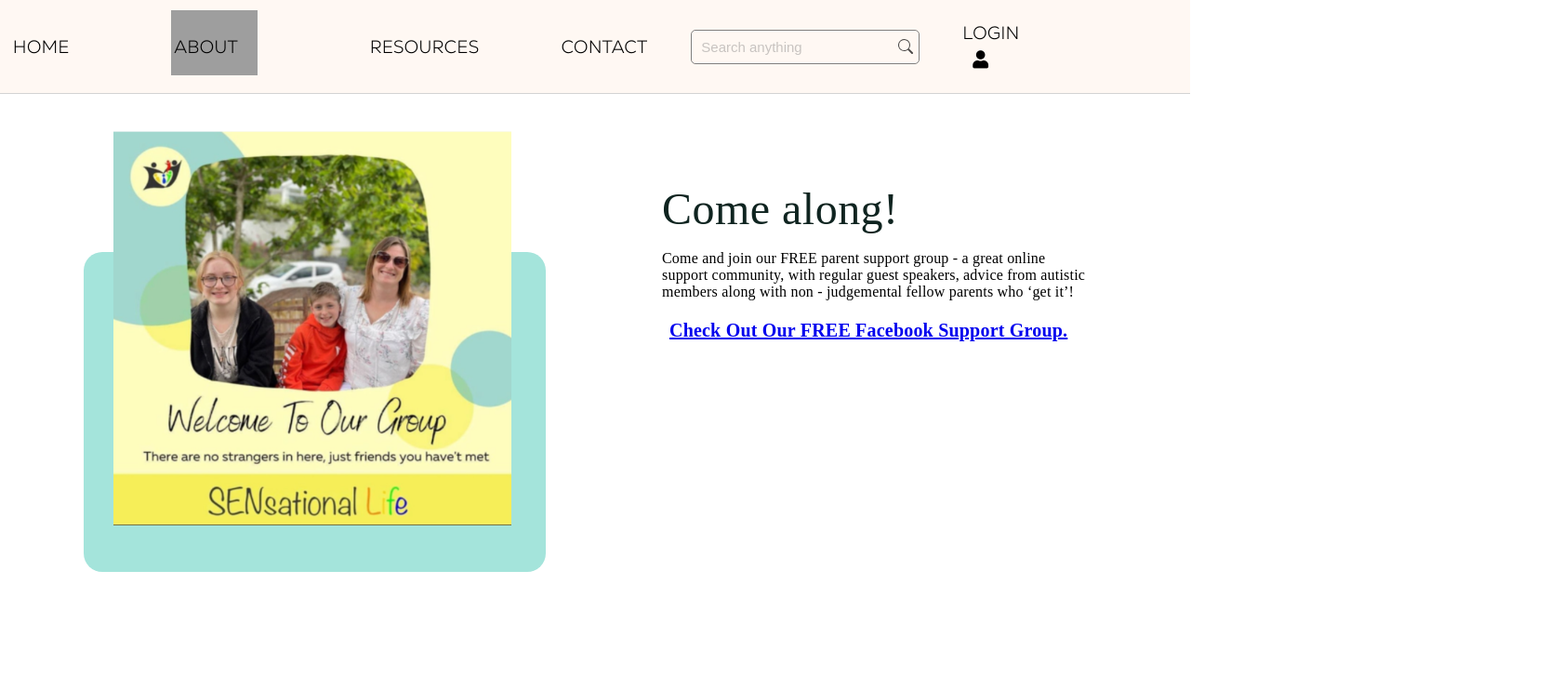
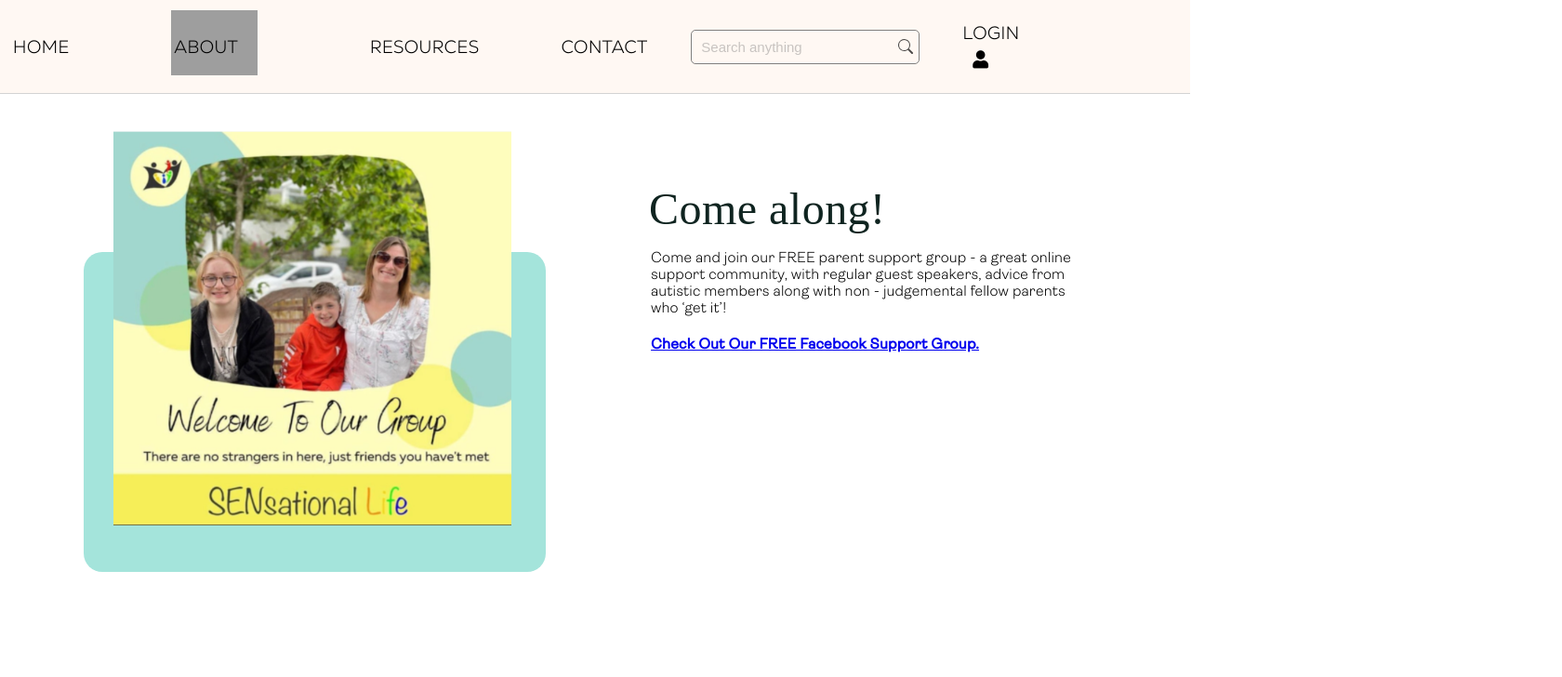
Before and after one commit to Sensational-Life/asd, a React (Create React App) app in the folder client/: page /JoinUs in a window 1280 px wide. Shown: the top 728 px of the page at 93% size, 1680 px wide, since content can reach past the window. Built offline with nearby package versions, Linux system fonts and the light colour scheme; grey boxes are pictures that could not be loaded.

Commit message:
feature/JoinUs-hotfix-text-font

```diff
--- a/client/src/pages/JoinUs/JoinUs.css
+++ b/client/src/pages/JoinUs/JoinUs.css
@@ -18,33 +18,32 @@
 	height: 400px;
 }
 .JoinUs-tilte-header {
+	position: relative;
 	text-align: left;
 	font: normal normal normal 48px/64px Roboto Slab;
 	letter-spacing: 0.48px;
 	color: #0f2420;
 	opacity: 1;
 	margin: 12px;
+	right: 14px;
 }
 .JoiunUs-p {
-	width: 460px;
-	margin: 12px;
-	color: var(--unnamed-color-000000);
-	text-align: left;
-	letter-spacing: 0.2px;
+
+	width: 452px;
+	height: 23px;
+	font-family: "Ambit Light";
+	font-size: 16px;
+	letter-spacing: 0.16px;
 	color: #000000;
 }
 .Joinus-checkout-text {
-	font: var(--unnamed-font-style-normal) normal 600 var(--unnamed-font-size-20) /
-		var(--unnamed-line-spacing-25) var(--unnamed-font-family-ambit);
-	letter-spacing: var(--unnamed-character-spacing-0-2);
-	color: var(--unnamed-color-000000);
-	text-align: left;
-	font: normal normal 600 20px/25px Ambit;
-	width: 960px;
-	margin: 20px;
-	text-align: left;
-	letter-spacing: 0.2px;
-	color: #000000;
+	height: 23px;
+	position: relative;
+     top: 70px;
+	width: 452px;
+	font-family: "Ambit Regular";
+	font-size: 16px;
+	letter-spacing: 0.18px;
 }
 
 .JoinUs-img-color {
```
